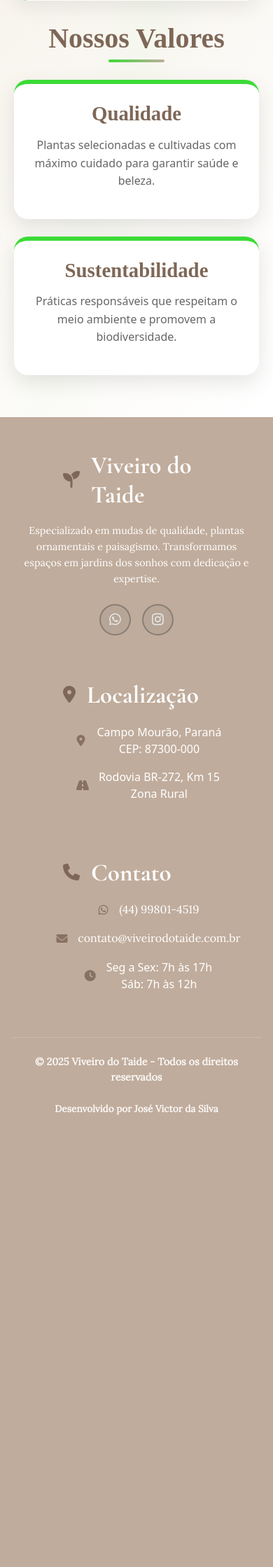
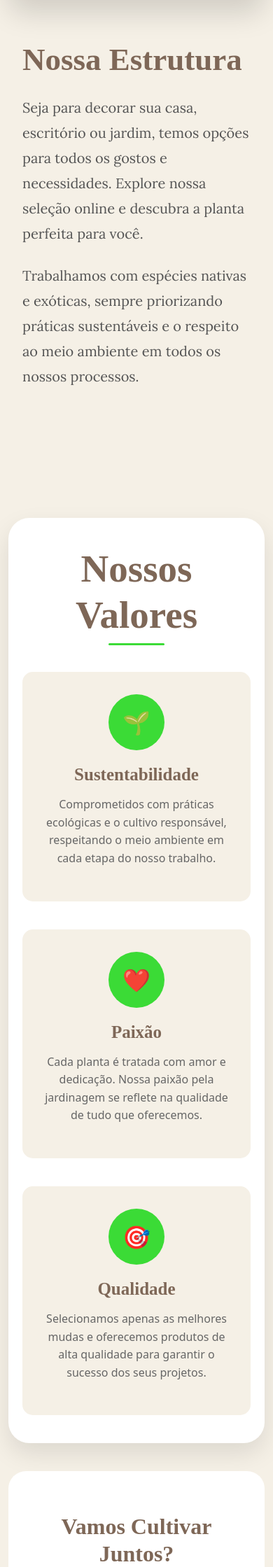
Before and after one commit to Joseph-0505/Site, a PHP site: page /quem-somos in a window 390 px wide. Shown: the part 1944-4183 px from the top of the page at 70% size. Before the commit the page ends 3537 px from the top, so only its background shows below. Run offline with PHP 8.4, Linux system fonts and the light colour scheme.

Commit message:
Mudando pagina Quem Somos

```diff
--- a/css/style.css
+++ b/css/style.css
@@ -128,7 +128,7 @@ h2 {
 .carousel .carousel-caption {
   position: absolute;
   max-height: min-content;
-  top: 100px;
+  top: 170px;
   transform: translateX(-5px);
   background-color: rgba(255, 255, 255, 0.8);
   padding: 1.5rem 2rem;
--- a/css/style.scss
+++ b/css/style.scss
@@ -148,7 +148,7 @@ h2 {
     .carousel-caption {
         position: absolute;
         max-height: min-content;
-        top: 100px;
+        top: 170px;
         transform: translateX(-5px);
         background-color: rgba(255, 255, 255, 0.8);
         padding: 1.5rem 2rem;
--- a/index.php
+++ b/index.php
@@ -132,11 +132,11 @@
                     <ul class="contact-info">
                         <li>
                             <i class="fas fa-map-marker-alt"></i>
-                            <span>Campo Mourão, Paraná<br>CEP: 87300-000</span>
+                            <span>Juranda, Paraná<br>CEP: 87355-000</span>
                         </li>
                         <li>
                             <i class="fas fa-road"></i>
-                            <span>Rodovia BR-272, Km 15<br>Zona Rural</span>
+                            <span>Rua Principal,<br>Vila Rural Alto Alegre</span>
                         </li>
                     </ul>
                 </div>
--- a/paginas/quem-somos.php
+++ b/paginas/quem-somos.php
@@ -3,502 +3,349 @@
           --primary: #c0ac9c;
           --secondary: #F5F0E6;
           --clear: #3bdb36;
-        --font-titulo: 'Cormorant Garamond 600', serif;
+          --font-titulo: 'Cormorant Garamond 600';
           --font-texto: 'Lora', serif;
           --cor-titulo: #7e6757;
       }
 
-    /* Importar fontes do Google */
-    @import url('https://fonts.googleapis.com/css2?family=Cormorant+Garamond:wght@700&family=Lora:wght@600&display=swap');
 
-    .quem-somos {
-        padding: 100px 0;
-        background: linear-gradient(135deg, var(--secondary) 0%, rgba(245, 240, 230, 0.3) 50%, #fff 100%);
-        position: relative;
-        overflow: hidden;
+      .section {
+          padding: 80px 0;
       }
 
-    .quem-somos::before {
-        content: '';
-        position: absolute;
-        top: -50%;
-        right: -20%;
-        width: 40%;
-        height: 200%;
-        background: radial-gradient(ellipse, rgba(59, 219, 54, 0.03) 0%, transparent 70%);
-        transform: rotate(15deg);
-        pointer-events: none;
-    }
-
-    .container {
-        max-width: 1400px;
-        margin: 0 auto;
-        padding: 0 30px;
-        position: relative;
-        z-index: 2;
-    }
-
-    .quem-somos__grid {
-        display: grid;
-        grid-template-rows: auto auto auto auto auto;
-        gap: 60px;
-        grid-template-areas:
-            "image"
-            "header"
-            "highlight"
-            "content"
-            "values";
-    }
-
-    .quem-somos__image-area {
-        grid-area: image;
-        display: flex;
-        justify-content: center;
-        margin-bottom: 20px;
-    }
-
-    .main-image {
-        position: relative;
-        overflow: hidden;
-        border-radius: 35px;
-        box-shadow: 0 25px 80px rgba(0, 0, 0, 0.25);
-        transform: rotate(-2deg);
-        transition: all 0.5s ease;
-        width: 100%;
-        max-width: 800px;
-    }
-
-    .main-image:hover {
-        transform: rotate(0deg) scale(1.02);
-        box-shadow: 0 35px 100px rgba(0, 0, 0, 0.3);
-    }
-
-    .main-image img {
-        width: 100%;
-        height: 400px;
-        object-fit: cover;
-        display: block;
-        transition: transform 0.5s ease;
-    }
-
-    .main-image:hover img {
-        transform: scale(1.1);
-    }
-
-    .main-image::before {
-        content: '';
-        position: absolute;
-        top: -10px;
-        left: -10px;
-        right: -10px;
-        bottom: -10px;
-        background: linear-gradient(45deg, var(--clear), var(--primary));
-        border-radius: 40px;
-        z-index: -1;
-        opacity: 0;
-        transition: opacity 0.5s ease;
-    }
-
-    .main-image:hover::before {
-        opacity: 0.3;
-    }
-
-    .main-image::after {
-        content: '';
-        position: absolute;
-        top: 0;
-        left: 0;
-        right: 0;
-        bottom: 0;
-        background: linear-gradient(135deg,
-                rgba(59, 219, 54, 0.15) 0%,
-                rgba(192, 172, 156, 0.15) 50%,
-                transparent 100%);
-        opacity: 0;
-        transition: opacity 0.5s ease;
-        border-radius: 35px;
-    }
-
-    .main-image:hover::after {
-        opacity: 1;
-    }
-
-    .quem-somos__header {
-        grid-area: header;
+      .section-title {
+          font-family: var(--font-titulo) !important;
+          font-size: 55px !important;
+          color: var(--cor-titulo);
+          font-weight: 600;
           text-align: center;
-        max-width: 900px;
-        margin: 0 auto;
-    }
-
-    .quem-somos__title {
-        font-family: var(--font-titulo);
-        font-size: 4.5rem;
-        font-weight: 700;
-        color: var(--cor-titulo);
-        margin-bottom: 30px;
-        line-height: 1.1;
-        position: relative;
-        letter-spacing: -1px;
-    }
-
-    .quem-somos__title::after {
-        content: '';
-        position: absolute;
-        bottom: -15px;
-        left: 50%;
-        transform: translateX(-50%);
-        width: 120px;
-        height: 6px;
-        background: linear-gradient(90deg, var(--clear), var(--primary));
-        border-radius: 3px;
-        box-shadow: 0 2px 10px rgba(59, 219, 54, 0.3);
-    }
-
-    .quem-somos__subtitle {
-        font-size: 1.3rem;
-        color: #555;
-        font-weight: 600;
-        margin-top: 25px;
-        line-height: 1.6;
-    }
-
-    .quem-somos__highlight-area {
-        grid-area: highlight;
-        display: flex;
-        justify-content: center;
-        max-width: 800px;
-        margin: 0 auto;
-        width: 100%;
-    }
-
-    .quem-somos__content {
-        grid-area: content;
-        display: grid;
-        grid-template-columns: repeat(1, 1fr);
-        gap: 30px;
-        max-width: 1200px;
-        margin: 0 auto;
-    }
-
-    .quem-somos__text-block {
-        background: rgba(255, 255, 255, 0.8);
-        padding: 30px;
-        border-radius: 20px;
-        box-shadow: 0 10px 30px rgba(0, 0, 0, 0.08);
-        border-left: 5px solid var(--clear);
-        transition: all 0.3s ease;
-        backdrop-filter: blur(10px);
-    }
-
-    .quem-somos__text-block:hover {
-        transform: translateY(-5px);
-        box-shadow: 0 15px 40px rgba(0, 0, 0, 0.12);
-    }
-
-    .quem-somos__text-block p {
-        color: #7e6757;
-        font-size: 20px !important;
-        margin: 0;
-        text-align: justify;
-    }
-
-    .quem-somos__highlight {
-        background: linear-gradient(135deg, var(--primary), #b39c8a);
-        color: white;
-        padding: 40px;
-        border-radius: 25px;
-        box-shadow: 0 15px 40px rgba(192, 172, 156, 0.4);
-        transform: translateY(0);
-        transition: all 0.4s ease;
-        position: relative;
-        overflow: hidden;
-        text-align: center;
-        width: 100%;
-    }
-
-    .quem-somos__highlight::before {
-        content: '';
-        position: absolute;
-        top: -50%;
-        right: -50%;
-        width: 100%;
-        height: 100%;
-        background: radial-gradient(circle, rgba(255, 255, 255, 0.1) 0%, transparent 70%);
-        transform: rotate(45deg);
-        transition: all 0.4s ease;
-    }
-
-    .quem-somos__highlight:hover {
-        transform: translateY(-8px) scale(1.02);
-        box-shadow: 0 25px 60px rgba(192, 172, 156, 0.5);
-    }
-
-    .quem-somos__highlight:hover::before {
-        transform: rotate(45deg) translate(20%, 20%);
-    }
-
-    .quem-somos__highlight p {
-        margin: 0;
-        font-style: italic;
-        color: white;
-        font-size: 20px !important;
-        position: relative;
-        z-index: 1;
-        font-weight: 600;
-    }
-
-    .quem-somos__highlight .author {
-        font-size: 1rem;
-        margin-top: 15px;
-        opacity: 0.9;
-        font-weight: 400;
-    }
-
-    .quem-somos__values {
-        grid-area: values;
-        max-width: 1000px;
-        margin: 0 auto;
-    }
-
-    .values-title {
-        font-family: var(--font-titulo);
-        font-size: 3rem;
-        font-weight: 700;
-        color: var(--cor-titulo);
-        text-align: center;
-        margin-bottom: 50px;
+          margin-bottom: 3rem;
           position: relative;
       }
 
-    .values-title::after {
+      .section-title::after {
           content: '';
           position: absolute;
           bottom: -10px;
           left: 50%;
           transform: translateX(-50%);
           width: 80px;
-        height: 4px;
-        background: linear-gradient(90deg, var(--clear), var(--primary));
+          height: 3px;
+          background: var(--clear);
           border-radius: 2px;
+      }
+
+      .story-grid {
+          display: grid;
+          grid-template-columns: 1fr 1fr;
+          gap: 60px;
+          align-items: center;
+          margin-bottom: 60px;
+      }
+
+      .story-text {
+          padding: 20px;
+      }
+
+      .story-text h3 {
+          font-family: var(--font-titulo) !important;
+          font-size: 45px;
+          font-weight: 600;
+          color: var(--cor-titulo);
+          margin-bottom: 1.5rem;
+      }
+
+      .story-text p {
+          font-family: var(--font-texto);
+          font-size: 20px;
+          line-height: 1.8;
+          font-weight: 500;
+          margin-bottom: 1.5rem;
+          color: #555;
+      }
+
+      .image-container {
+          position: relative;
+          border-radius: 20px;
+          overflow: hidden;
+          box-shadow: 0 20px 40px rgba(0, 0, 0, 0.15);
+          transition: transform 0.3s ease;
+      }
+
+      .image-container:hover {
+          transform: translateY(-10px);
+      }
+
+      .image-container img {
+          width: 100%;
+          height: 400px;
+          object-fit: cover;
+          display: block;
+      }
+
+      .image-overlay {
+          position: absolute;
+          top: 0;
+          left: 0;
+          right: 0;
+          bottom: 0;
+          background: linear-gradient(45deg, rgba(192, 172, 156, 0.8), rgba(126, 103, 87, 0.6));
+          opacity: 0;
+          transition: opacity 0.3s ease;
+          display: flex;
+          align-items: center;
+          justify-content: center;
+          color: white;
+          font-size: 1.2rem;
+          text-align: center;
+          padding: 20px;
+      }
+
+      .image-container:hover .image-overlay {
+          opacity: 1;
+      }
+
+      .values-section {
+          background: white;
+          border-radius: 30px;
+          margin: 40px 0;
+          padding: 60px 40px;
+          box-shadow: 0 15px 35px rgba(0, 0, 0, 0.1);
       }
 
       .values-grid {
           display: grid;
-        grid-template-columns: repeat(2, 1fr);
+          grid-template-columns: repeat(auto-fit, minmax(300px, 1fr));
           gap: 40px;
+          margin-top: 40px;
       }
 
       .value-card {
-        background: white;
-        padding: 40px 30px;
-        border-radius: 20px;
           text-align: center;
-        box-shadow: 0 10px 30px rgba(0, 0, 0, 0.1);
-        transition: all 0.3s ease;
-        border-top: 6px solid var(--clear);
-        position: relative;
-        overflow: hidden;
-    }
-
-    .value-card::before {
-        content: '';
-        position: absolute;
-        top: 0;
-        left: -100%;
-        width: 100%;
-        height: 100%;
-        background: linear-gradient(90deg, transparent, rgba(59, 219, 54, 0.1), transparent);
-        transition: left 0.6s ease;
-    }
-
-    .value-card:hover::before {
-        left: 100%;
+          padding: 30px 20px;
+          border-radius: 15px;
+          background: var(--secondary);
+          transition: transform 0.3s ease, box-shadow 0.3s ease;
+          border: 2px solid transparent;
       }
 
       .value-card:hover {
-        transform: translateY(-10px);
-        box-shadow: 0 20px 50px rgba(0, 0, 0, 0.15);
+          transform: translateY(-5px);
+          box-shadow: 0 10px 25px rgba(192, 172, 156, 0.3);
+          border-color: var(--primary);
       }
 
-    .value-title {
-        font-family: var(--font-titulo);
-        font-size: 1.8rem;
-        font-weight: 700;
+      .value-icon {
+          width: 80px;
+          height: 80px;
+          background: var(--clear);
+          border-radius: 50%;
+          display: flex;
+          align-items: center;
+          justify-content: center;
+          margin: 0 auto 20px;
+          font-size: 2rem;
+          color: white;
+      }
+
+      .value-card h4 {
+          font-family: var(--font-titulo) !important;
+          font-size: 25px;
+          font-weight: 600;
           color: var(--cor-titulo);
           margin-bottom: 15px;
       }
 
-    .value-description {
+      .value-card p {
           color: #666;
-        font-size: 1rem;
           line-height: 1.6;
       }
 
-    /* Responsividade */
-    @media (max-width: 1200px) {
-        .quem-somos__content {
-            grid-template-columns: repeat(2, 1fr);
-            gap: 25px;
+      .cta-section {
+          background: white;
+          color: var(--cor-titulo);
+          text-align: center;
+          padding: 80px 40px;
+          border-radius: 25px;
+          margin: 60px 0;
       }
 
-        .main-image {
-            max-width: 700px;
+      .cta-title {
+          font-family: var(--font-titulo);
+          font-size: 55px;
+          color: var(--cor-titulo) !important;
+          font-weight: 600;
+          margin-bottom: 1rem;
       }
+
+      .cta-text {
+          font-size: 1.2rem;
+          margin-bottom: 2rem;
+          opacity: 0.9;
+      }
+
+      .cta-button {
+          display: inline-block;
+          background: var(--clear);
+          color: var(--secondary);
+          padding: 15px 40px;
+          border-radius: 100px !important;
+          text-decoration: none;
+          font-weight: 600;
+          font-size: 30px;
+          transition: all 0.3s ease;
+          box-shadow: 0 8px 20px rgba(0, 0, 0, 0.2);
+      }
+
+      .cta-button:hover {
+          transform: translateY(-3px);
+          box-shadow: 0 12px 25px rgba(0, 0, 0, 0.3);
+          background: var(--clear);
+      }
+
+      .stats-section {
+          display: grid;
+          grid-template-columns: repeat(auto-fit, minmax(200px, 1fr));
+          gap: 30px;
+          margin: 60px 0;
+      }
+
+      .stat-card {
+          text-align: center;
+          padding: 40px 20px;
+          background: white;
+          border-radius: 20px;
+          box-shadow: 0 10px 25px rgba(0, 0, 0, 0.1);
+          transition: transform 0.3s ease;
+      }
+
+      .stat-card:hover {
+          transform: translateY(-8px);
+      }
+
+      .stat-number {
+          font-family: var(--font-titulo);
+          font-size: 3rem;
+          font-weight: 700;
+          color: var(--clear);
+          display: block;
+      }
+
+      .stat-label {
+          color: var(--cor-titulo);
+          font-weight: 600;
+          margin-top: 10px;
       }
 
       @media (max-width: 768px) {
-        .quem-somos {
-            padding: 60px 0;
+          .hero-title {
+              font-size: 2.5rem;
           }
 
-        .container {
-            padding: 0 20px;
+          .hero-subtitle {
+              font-size: 1.1rem;
           }
 
-        .quem-somos__grid {
+          .story-grid {
+              grid-template-columns: 1fr;
               gap: 40px;
           }
 
-        .quem-somos__title {
-            font-size: 3.2rem;
-        }
-
-        .quem-somos__subtitle {
-            font-size: 1.1rem;
-        }
-
-        .quem-somos__content {
-            grid-template-columns: 1fr;
-            gap: 25px;
+          .section-title {
+              font-size: 2.2rem;
           }
 
           .values-grid {
               grid-template-columns: 1fr;
-            gap: 25px;
           }
 
-        .values-title {
-            font-size: 2.5rem;
-            margin-bottom: 35px;
+          .hero-section {
+              padding: 60px 0;
           }
 
-        .value-card {
-            padding: 30px 25px;
+          .section {
+              padding: 60px 0;
           }
 
-        .quem-somos__text-block {
-            padding: 25px;
+          .values-section {
+              padding: 40px 20px;
+              margin: 20px 0;
           }
 
-        .quem-somos__highlight {
-            padding: 30px;
+          .cta-section {
+              padding: 60px 20px;
+              margin: 40px 0;
           }
 
-        .main-image {
-            transform: rotate(0deg);
-            max-width: 100%;
-        }
-
-        .main-image img {
-            height: 300px;
-        }
-    }
-
-    @media (max-width: 480px) {
-        .quem-somos__title {
-            font-size: 35px !important;
-        }
-
-        .quem-somos__grid {
-            gap: 30px;
-        }
-
-        .quem-somos__text-block {
-            padding: 20px;
-        }
-
-        .quem-somos__highlight {
-            padding: 25px;
-        }
-
-        .quem-somos__highlight p {
-            font-size: 1.1rem;
-        }
-
-        .value-card {
-            padding: 25px 20px;
-        }
-
-        .floating-element {
-            display: none;
-        }
-
-        .main-image img {
-            height: 250px;
+          .cta-title {
+              font-size: 2rem;
           }
       }
   </style>
+  </head>
 
-<section class="quem-somos">
-    <div class="floating-element"></div>
-    <div class="floating-element"></div>
-    <div class="floating-element"></div>
 
+
+
+  <section class="section">
       <div class="container">
-        <div class="quem-somos__grid">
-            <div class="quem-somos__image-area">
-                <div class="main-image">
-                    <img src="imagens/quemsomos.png" alt="Interior do Viveiro do Taide com diversas plantas">
+          <h2 class="section-title">Conheça o Viveiro do Taide</h2>
+
+          <div class="story-grid">
+              <div class="story-text">
+                  <h3>Nossa Paixão</h3>
+                  <p>Somos uma família apaixonada pela natureza e pelo cultivo de plantas desde 2018. Nossa jornada começou com um pequeno jardim e cresceu para se tornar um viveiro especializado em suculentas, cactos e paisagismo sustentável.</p>
+                  <p>Cada planta que cultivamos carrega nosso amor e dedicação, transformando espaços comuns em verdadeiros oásis de tranquilidade e beleza natural.</p>
+              </div>
+              <div class="image-container">
+                  <img src="imagens/taide.jpeg" viewBox='0 0 600 400' %3E%3Crect fill='%23c0ac9c' width='600' height='400' x='300' y='200' text-anchor='middle' dominant-baseline='middle' fill='white' font-size='24' font-family='serif' %3ENosso Fundador%3C/text%3E%3C/svg%3E" alt="Nosso fundador no jardim">
+                  <div class="image-overlay">
+                      <p>Nosso Fundador</p>
+                  </div>
               </div>
           </div>
 
-            <div class="quem-somos__header">
-                <h2 class="quem-somos__title">Conheça o Viveiro do Taide</h2>
-                <p class="quem-somos__subtitle">
-                    Desde 2018, temos o orgulho de oferecer uma ampla variedade de plantas diretamente para a sua casa. Localizada em Juranda-PR, nosso viveiro se dedica a proporcionar um atendimento de qualidade e uma experiência única de encontrar sua planta especial.
-                </p>
-            </div>
-
-            <div class="quem-somos__highlight-area" data-aos="zoom-in" data-aos-duration="1000">
-                <div class="quem-somos__highlight">
-                    <p>"Cultivar um jardim é acreditar no amanhã."</p>
-                    <p class="author">– Audrey Hepburn</p>
+          <div class="story-grid">
+              <div class="image-container">
+                  <img src="imagens/quemsomos.png" viewBox='0 0 600 400' %3E%3Crect fill='%233bdb36' width='600' height='400' x='300' y='200' text-anchor='middle' dominant-baseline='middle' fill='white' font-size='24' font-family='serif' %3ENosso Viveiro%3C/text%3E%3C/svg%3E" alt="Nosso viveiro de plantas">
+                  <div class="image-overlay">
+                      <p>Espaço dedicado ao cultivo e cuidado de milhares de plantas especiais</p>
                   </div>
               </div>
-
-            <div class="quem-somos__content">
-                <div class="quem-somos__text-block" data-aos="fade-down"
-                    data-aos-easing="linear"
-                    data-aos-duration="1500">
-                    <p>Nosso compromisso é com a satisfação do cliente e a saúde das plantas. Por isso, garantimos que todas as nossas plantas são cultivadas com o máximo cuidado e atenção, assegurando que você receba exemplares vibrantes e prontos para embelezar seu espaço. Seja para decorar sua casa, escritório ou jardim, temos opções para todos os gostos e necessidades.</p>
-                </div>
-
-                <div class="quem-somos__text-block" data-aos="fade-down"
-                    data-aos-easing="linear"
-                    data-aos-duration="900">
+              <div class="story-text">
+                  <h3>Nossa Estrutura</h3>
                   <p>Seja para decorar sua casa, escritório ou jardim, temos opções para todos os gostos e necessidades. Explore nossa seleção online e descubra a planta perfeita para você.</p>
-                </div>
-
-                <div class="quem-somos__text-block" data-aos="fade-down"
-                    data-aos-easing="linear"
-                    data-aos-duration="700">
-                    <p>Estamos aqui para ajudar com qualquer dúvida e garantir que sua experiência de compra seja a melhor possível. Nossa equipe está sempre pronta para orientar você na escolha ideal.</p>
-                </div>
-            </div>
-
-            <div class="quem-somos__values">
-                <h3 class="values-title">Nossos Valores</h3>
-                <div class="values-grid">
-                    <div class="value-card">
-                        <h4 class="value-title">Qualidade</h4>
-                        <p class="value-description">Plantas selecionadas e cultivadas com máximo cuidado para garantir saúde e beleza.</p>
-                    </div>
-                    <div class="value-card">
-                        <h4 class="value-title">Sustentabilidade</h4>
-                        <p class="value-description">Práticas responsáveis que respeitam o meio ambiente e promovem a biodiversidade.</p>
-                    </div>
-                </div>
+                  <p>Trabalhamos com espécies nativas e exóticas, sempre priorizando práticas sustentáveis e o respeito ao meio ambiente em todos os nossos processos.</p>
               </div>
           </div>
       </div>
   </section>
+
+  <div class="container">
+      <section class="values-section">
+          <h2 class="section-title">Nossos Valores</h2>
+          <div class="values-grid">
+              <div class="value-card">
+                  <div class="value-icon">🌱</div>
+                  <h4>Sustentabilidade</h4>
+                  <p>Comprometidos com práticas ecológicas e o cultivo responsável, respeitando o meio ambiente em cada etapa do nosso trabalho.</p>
+              </div>
+              <div class="value-card">
+                  <div class="value-icon">❤️</div>
+                  <h4>Paixão</h4>
+                  <p>Cada planta é tratada com amor e dedicação. Nossa paixão pela jardinagem se reflete na qualidade de tudo que oferecemos.</p>
+              </div>
+              <div class="value-card">
+                  <div class="value-icon">🎯</div>
+                  <h4>Qualidade</h4>
+                  <p>Selecionamos apenas as melhores mudas e oferecemos produtos de alta qualidade para garantir o sucesso dos seus projetos.</p>
+              </div>
+          </div>
+      </section>
+
+      <section class="cta-section">
+          <h2 class="cta-title">Vamos Cultivar Juntos?</h2>
+          <p class="cta-text">Entre em contato conosco e descubra como podemos transformar seu espaço em um jardim dos sonhos</p>
+          <a href="contato" class="cta-button">Fale Conosco</a>
+      </section>
+  </div>
--- a/plantas/orquideas.php
+++ b/plantas/orquideas.php
@@ -466,7 +466,7 @@ require_once 'dados-orquideas.php';
 <section class="products-section">
     <div class="container">
         <div class="section-title">
-            <h2>🌸 Nossas Orquídeas</h2>
+            <h2><i class="fas fa-seedling me-2"></i> Nossas Orquídeas</h2>
             <p>Flores exóticas e elegantes, cultivadas especialmente para o clima paranaense</p>
         </div>
         <div class="products-grid" id="productsGrid">
--- a/plantas/suculentas.php
+++ b/plantas/suculentas.php
@@ -467,7 +467,7 @@ require_once 'dados-suculentas.php'; // Substitua 'paste.php' pelo nome do seu a
 <section class="products-section">
     <div class="container">
         <div class="section-title">
-            <h2><i class="fas fa-seedling"></i> Nossas Suculentas</h2>
+            <h2><i class="fas fa-leaf me-2"></i> Nossas Suculentas</h2>
             <p>Plantas especiais cultivadas com carinho para o clima do Paraná</p>
         </div>
         <div class="products-grid" id="productsGrid">
```
Also changed, not shown: paginas/home.php (+9 -10 lines), imagens/taide.jpeg (added). Lines whose indentation alone changed are shown as unchanged.
